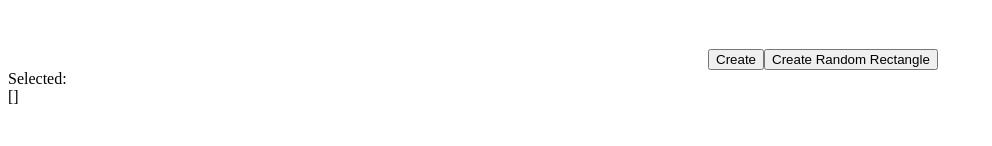
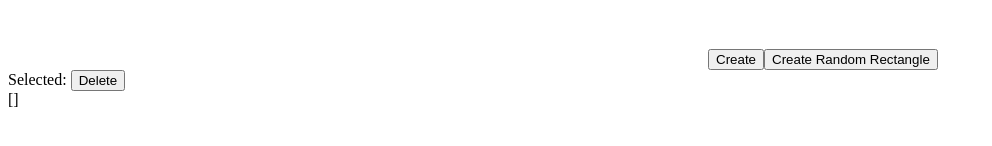
Before and after one commit to yoelmacia/DrawCanvasCodingTest, a Vue app: page / in a window 1280 px wide. Shown: the part 444-590 px from the top of the page, without its empty margins (0-992 px from the left). Built offline with nearby package versions, Linux system fonts and the light colour scheme; no server answers.

Commit message:
Delete shape from shape array

```diff
--- a/src/components/Canvas.vue
+++ b/src/components/Canvas.vue
@@ -5,6 +5,7 @@
     <button @click="createRandomRectangle()">Create Random Rectangle</button>
     <div>
       Selected: {{selected}}
+      <button @click="deleteShape(selected)">Delete</button>
     </div>
     {{ dataArray }}
   </div>
@@ -150,6 +151,16 @@ export default {
         }
       });
     },
+    deleteShape(selected) {
+      console.log(this.dataArray.length);
+      this.dataArray.forEach((element, index) => {
+        if (element.label === selected) {
+          this.dataArray.splice(index, 1);
+          // re-render canvas
+        }
+      });
+      console.log(this.dataArray.length);
+    },
     createRandomRectangle() {
       const newRectangle = {
         id: 3,
```
